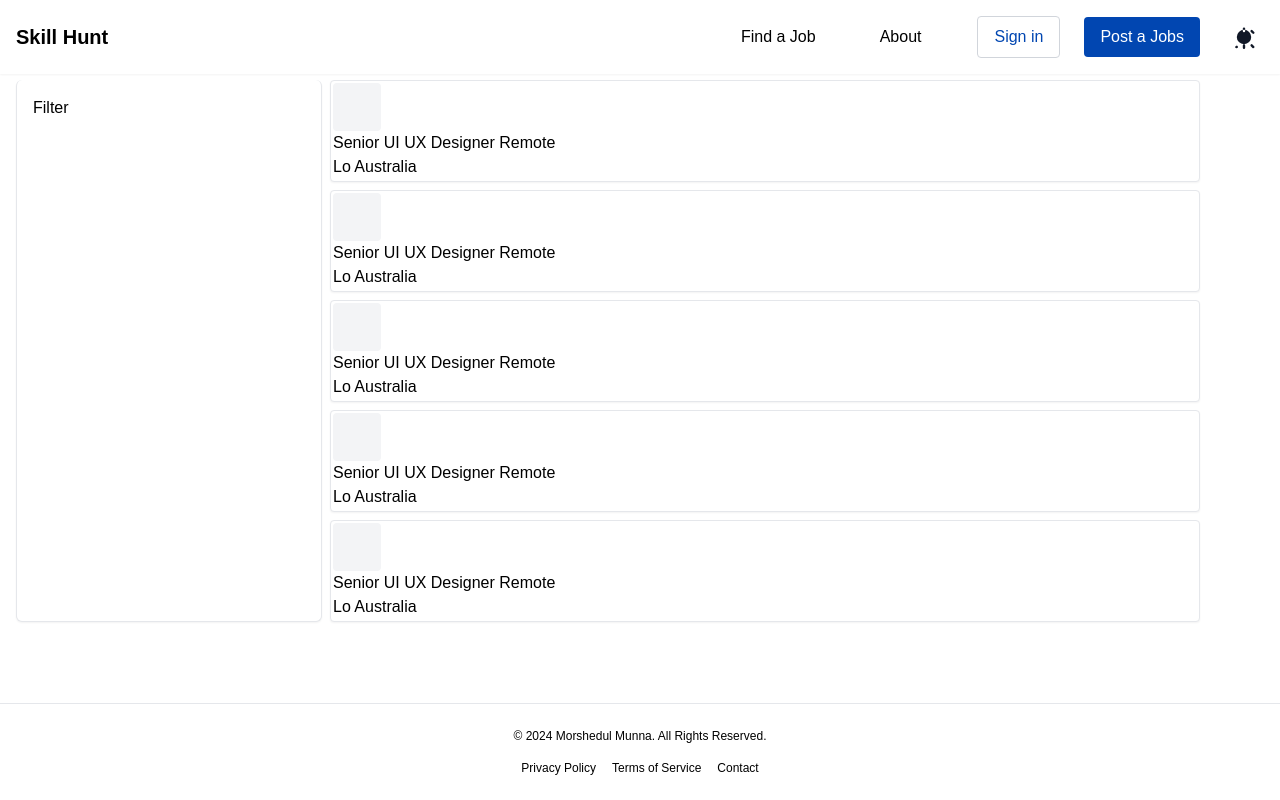
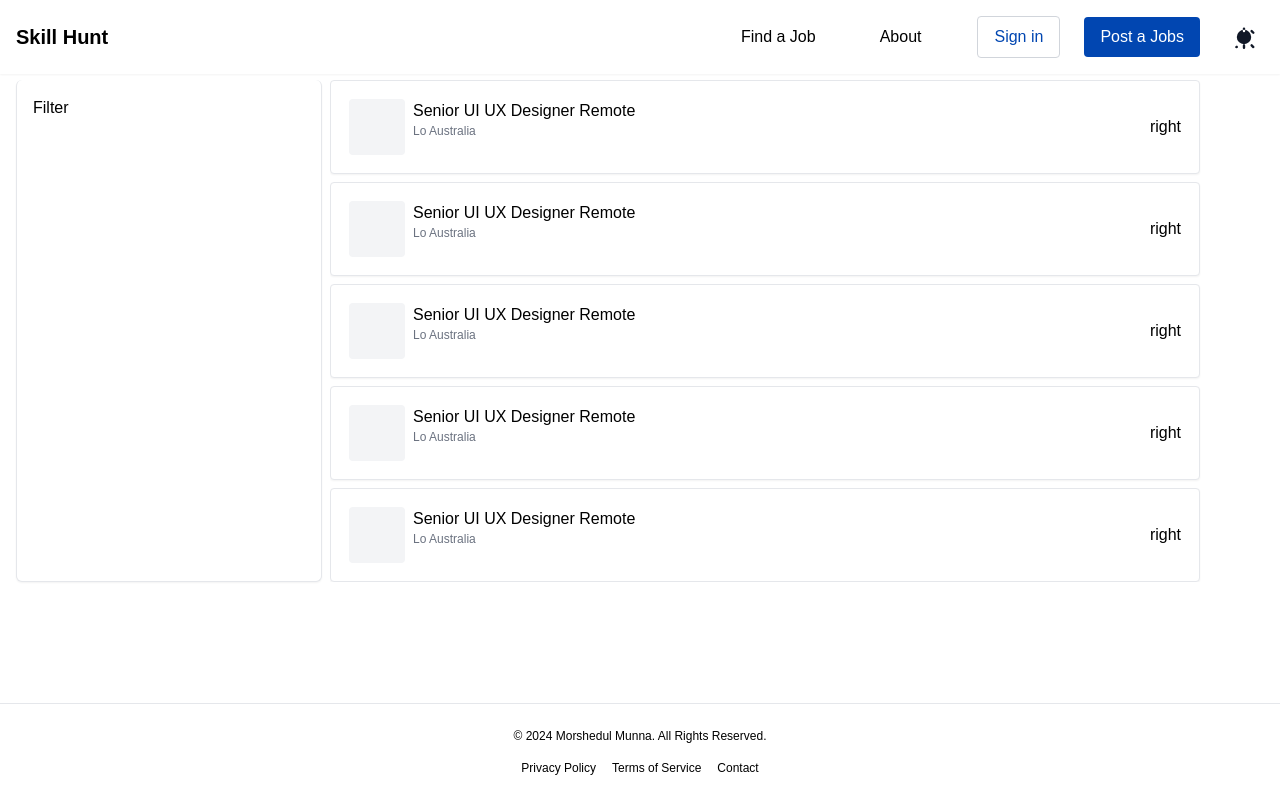
Before and after one commit to morshedulmunna/Skill-Hunt, a Next.js app: page /job-search in a window 1280 px wide. Built offline with nearby package versions, Linux system fonts and the light colour scheme.

Commit message:
Job Card design pixel perfect

```diff
--- a/src/app/job-search/page.tsx
+++ b/src/app/job-search/page.tsx
@@ -32,9 +32,9 @@ const JobSearchPage: NextPage<Props> = async ({ searchParams }) => {
           <div className="col-span-3 h-full bg-foreground dark:bg-background dark:shadow shadow-sm border-r border-l border-b dark:border-gray-200/10 border-gray-200  p-4 rounded-md">
             Filter
           </div>
-          <div className="col-span-9 pr-16 space-y-2  gap-2 ">
+          <div className="col-span-9 overflow-y-auto pr-16 space-y-2  gap-2 ">
             {jobList.map((each, index) => (
-              <BoxWrapper className="w-full p-2">
+              <BoxWrapper key={index} className="w-full p-4">
                 <JobCard job={each} key={index} />
               </BoxWrapper>
             ))}
--- a/src/components/JobCard.tsx
+++ b/src/components/JobCard.tsx
@@ -23,21 +23,21 @@ const JobCard: React.FC<any> = ({ job, selectJobId }) => {
 
   return (
     <>
-      <div>
-        <div>
-          <div className="w-12 h-12 rounded bg-gray-100"></div>
+      <div className="flex justify-between p-4 items-center">
+        <div className="flex justify-start gap-2 items-start">
+          <div className="w-14 h-14 rounded bg-gray-100"></div>
           <div>
             <p>
               Senior UI UX Designer <span>Remote</span>
-              <div>
-                <div>
-                  Lo <span>Australia</span>{" "}
-                </div>
+            </p>
+            <div>
+              <div className="text-xs dark:text-gray-700 text-gray-500">
+                Lo <span>Australia</span>{" "}
               </div>
-            </p>
+            </div>
           </div>
         </div>
-        <div></div>
+        <div>right</div>
       </div>
     </>
   );
```
